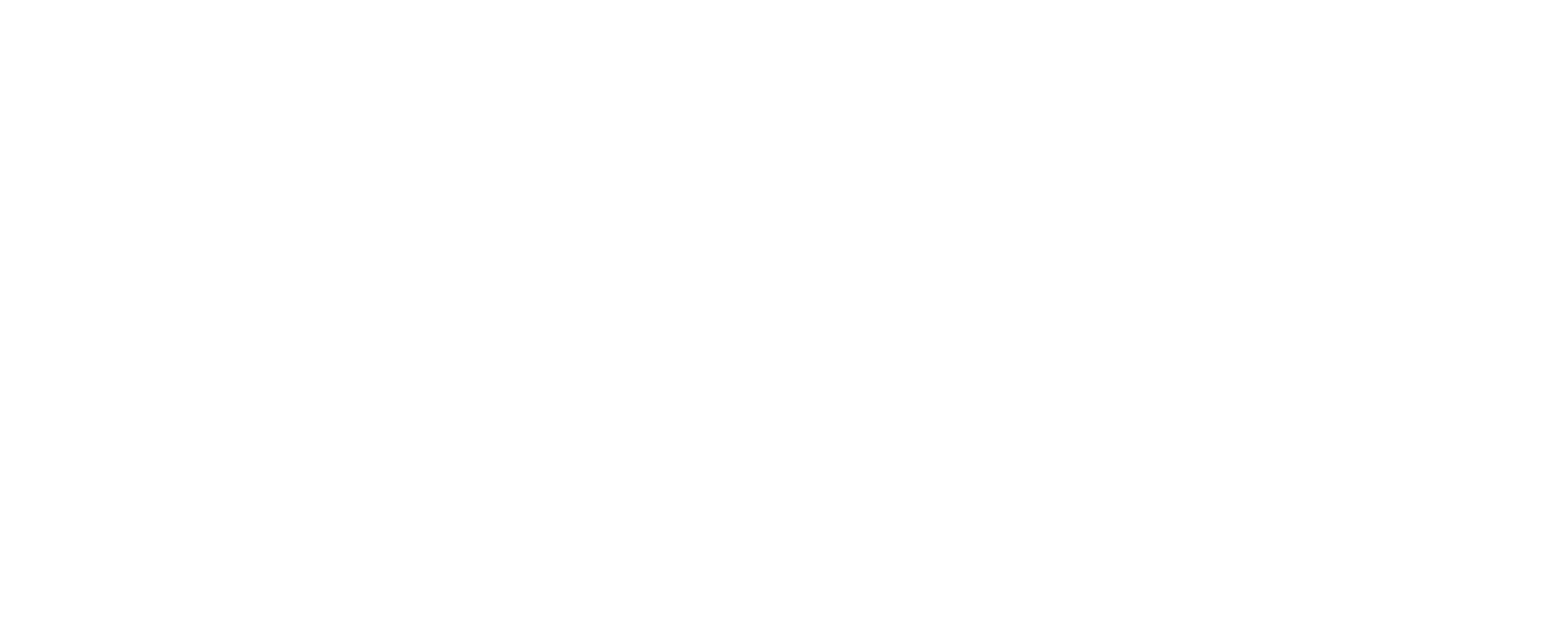
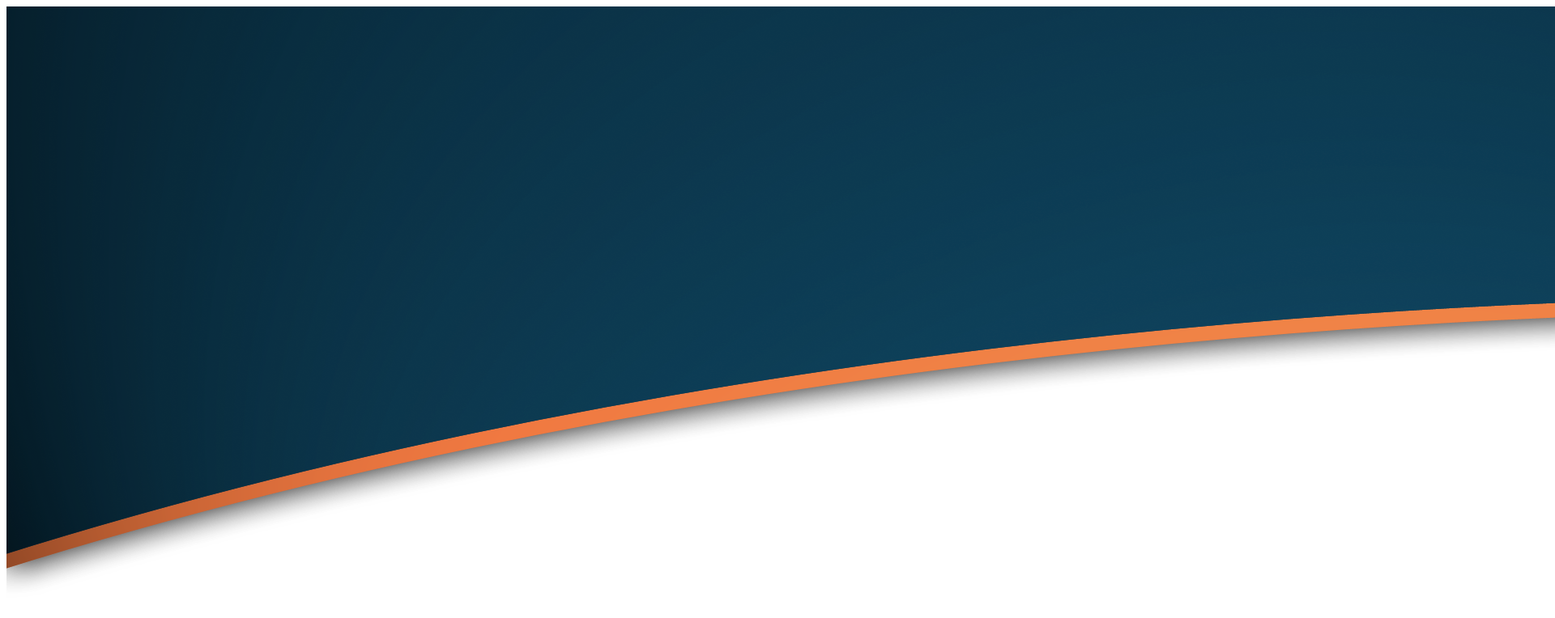
Before and after one commit to JefersonGuzman/html, a plain HTML site: page index.html in a window 1280 px wide. Shown: the top 764 px of the page at 81% size, 1920 px wide, since content can reach past the window. Drawn offline with Linux system fonts and the light colour scheme.

Commit message:
Agregando la imagen a la carpeta del proyecto y a la estructura de la pagina

```diff
--- a/index.html
+++ b/index.html
@@ -5,6 +5,7 @@
     <meta name="viewport" content="width=device-width, initial-scale=1.0">
     <meta http-equiv="X-UA-Compatible" content="ie=edge">
     <title>Mi Primera Pagina Web</title>
+    <img src="header.png" alt="header">
 </head>
 <body>
 
```
Also changed, not shown: header.png (added).
